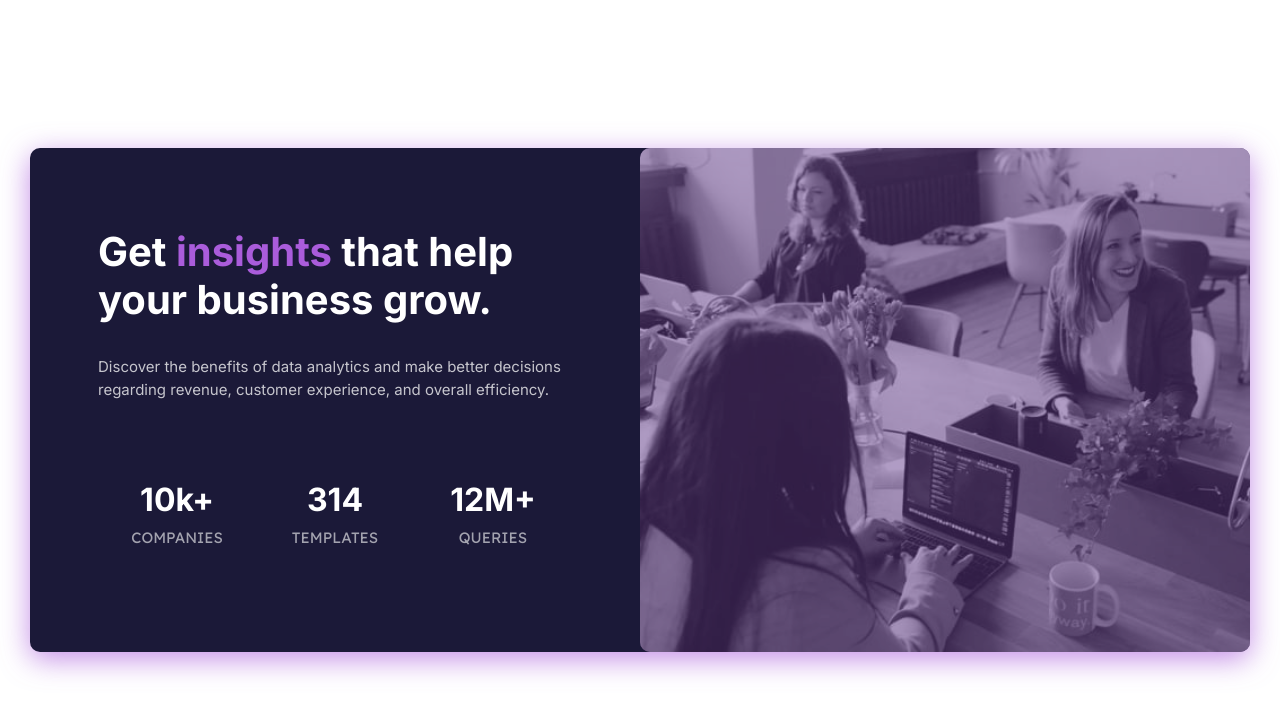
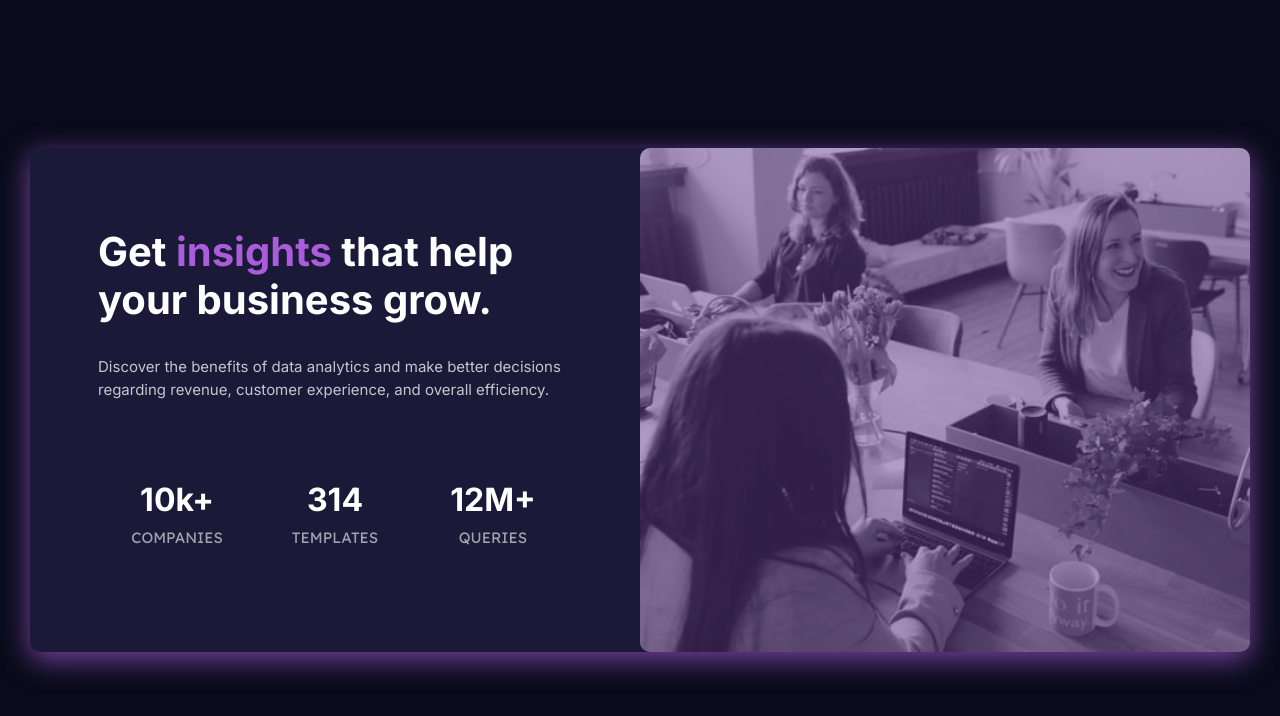
Before and after one commit to qusaikader/Statistic-card-component, a plain HTML site: page index.html in a window 1280 px wide. Drawn offline with nearby package versions, Linux system fonts and the light colour scheme.

Commit message:
Background color added

```diff
--- a/style.css
+++ b/style.css
@@ -19,6 +19,8 @@ body{
     justify-content: center;
     align-items: center;
     height: 100vh;
+    background-color: var(--darkBlue);
+
 }
 
 .row>*{
```
